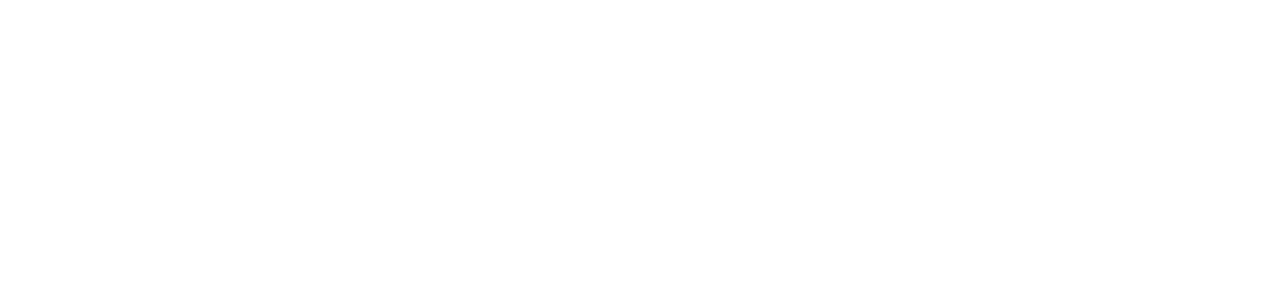
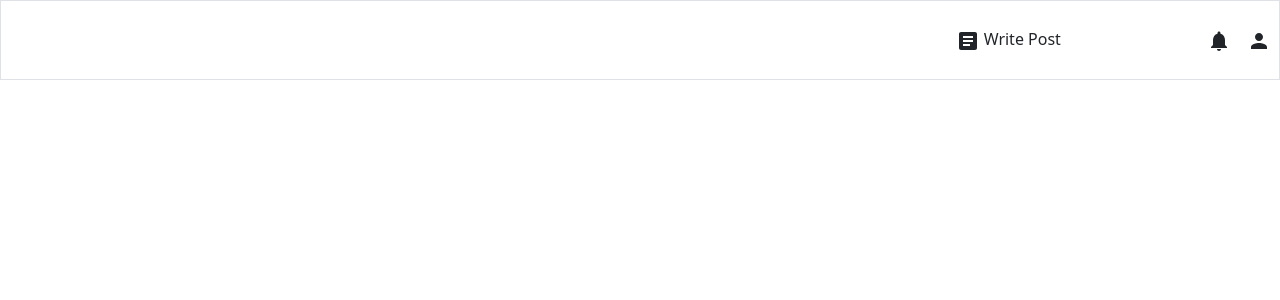
Before and after one commit to ShahIsCoding/proj, a React (Create React App) app: page /projFrontend/ in a window 1280 px wide. Before the commit this address had no page. Shown: the top 300 px of the page. Built offline with nearby package versions, Linux system fonts and the light colour scheme; grey boxes are pictures that could not be loaded.

Commit message:
refactored navbar

```diff
--- a/src/App.js
+++ b/src/App.js
@@ -10,6 +10,7 @@ function App() {
       <Routes>
         <Route index path='/home' element={<Home />} />
         <Route  path='/login' element={<Login />} />
+        <Route path='*' element={<Home />} />
       </Routes>
     </AuthProvidor>
   );
--- a/src/Component/Navbar/Navbar.js
+++ b/src/Component/Navbar/Navbar.js
@@ -27,8 +27,8 @@ export const Navbar = () =>{
 
     return(
         <>
-            <nav className="navbar navbar-expand-lg navbar-light px-2 py-1 border border-bottom row d-flex flex-row justify-content-between">
-                <div className="navbar-brand col-1">
+            <nav className="navbar navbar-expand-lg navbar-light px-2 py-1 border border-bottom  d-flex flex-row justify-content-between">
+                <div className="navbar-brand col-1 text-center">
                     <Link to="/home">
                         <img src="https://w7.pngwing.com/pngs/987/778/png-transparent-travelbird-slither-io-logo-android-travelbird-rectangle-logo-business-thumbnail.png" alt="Travel_Bird" />
                     </Link>
--- a/src/index.js
+++ b/src/index.js
@@ -9,7 +9,7 @@ import { BrowserRouter } from 'react-router-dom';
 const root = ReactDOM.createRoot(document.getElementById('root'));
 root.render(
   <React.StrictMode>
-      <BrowserRouter basename='/projFrontend'>
+      <BrowserRouter>
         <App />
       </BrowserRouter>
   </React.StrictMode>
```
